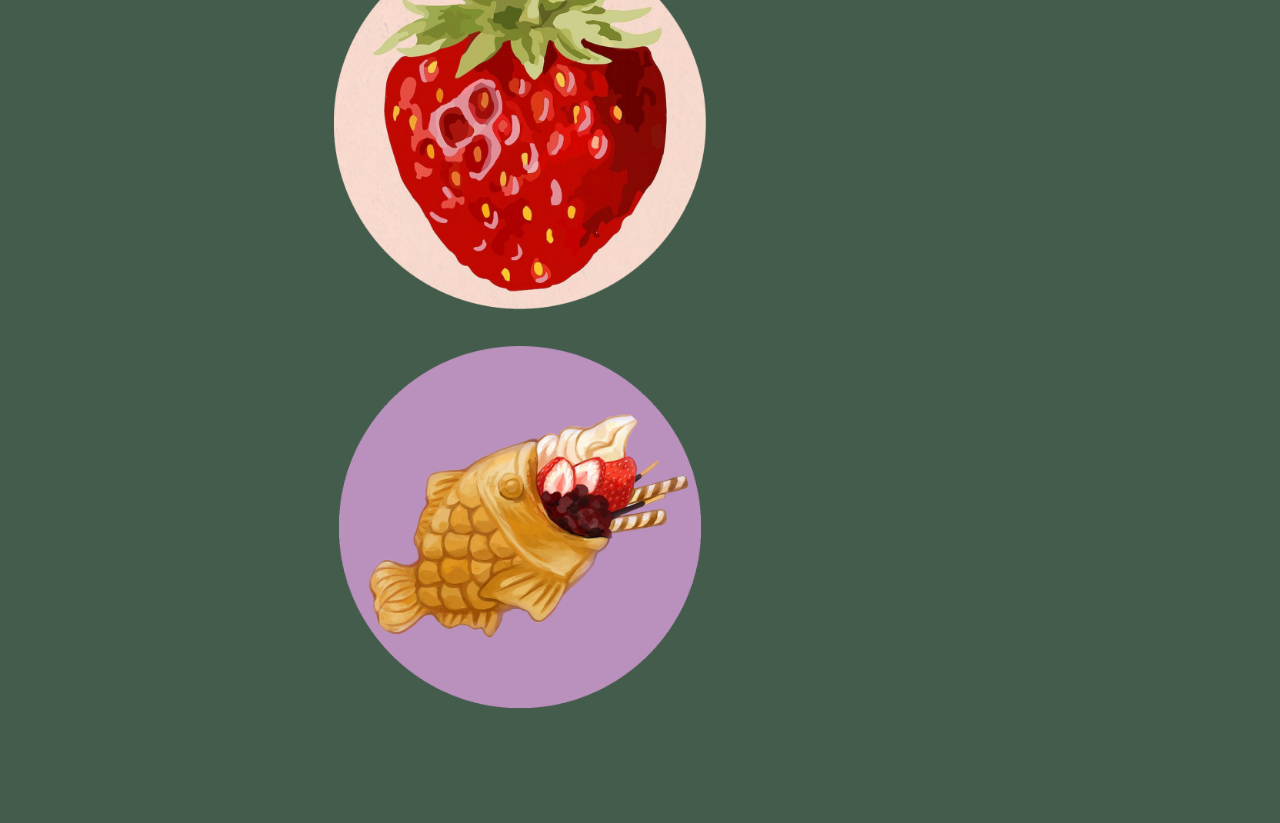
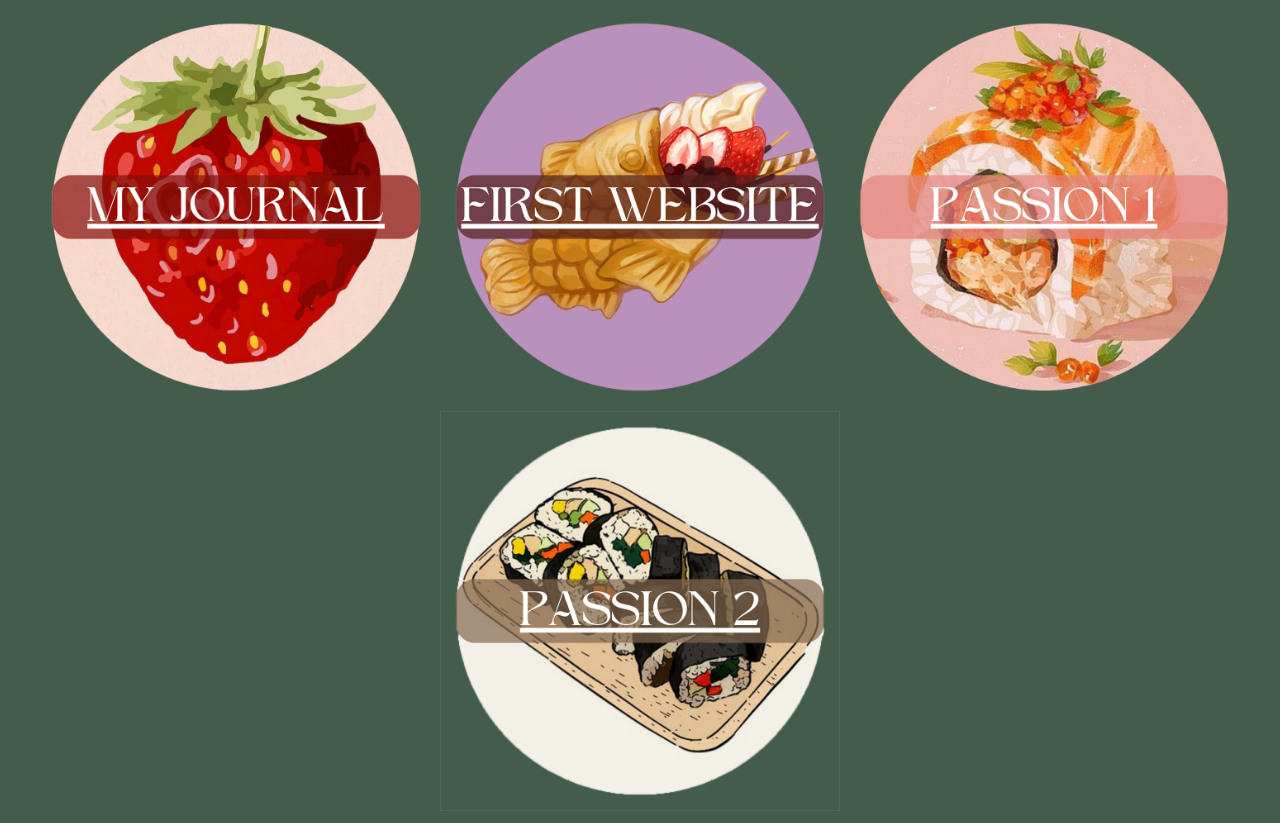
Before and after one commit to Koto009/homepage, a plain HTML site: page index.html in a window 1280 px wide. Shown: the part 73-896 px from the top of the page. Before the commit the page ends 804 px from the top, so only its background shows below. Drawn offline with Linux system fonts and the light colour scheme.

Commit message:
4 buttons in total with two links

```diff
--- a/index.html
+++ b/index.html
@@ -9,8 +9,8 @@
     <h1>Shopping List</h1>
     <!-- profile buttons -->
     <div class="items">
-        <a href="passion/homepage.html">
-            <img src="imageh/strawberry.png" width="400px">
+        <!-- <a href=""> -->
+            <img src="imageh/strawberryweb.png" width="400px">
 
 
 
@@ -18,7 +18,14 @@
         </a>
 
             <a href="first_website/index.html">
-             <img src="imageh/taiyaki.png" width="400px"></a>
+             <img src="imageh/taiyakiweb.png" width="400px"></a>
+
+             <a href="passion/homepage.html">
+             <img src="imageh/sushi.png" width="400 px">
+             </a>
+             <!-- <a href="''> -->
+             <img src="imageh/kimbab.png" width="400 px">
+             </a>
 
 
     </div>
--- a/main.css
+++ b/main.css
@@ -6,12 +6,12 @@ background-color: rgb(67, 92, 76)
 } */
 
 .items {
-    /* text-align: center; */
-    position: absolute;
+    text-align: center;
+    /* position: absolute;
     left: 50%;
     top: 50%;
     -webkit-transform: translate(-50%, -50%);
-    transform: translate(-50%, -50%);
+    transform: translate(-50%, -50%); */
 }
 
 h1{
@@ -19,10 +19,10 @@ h1{
     color: rgb(255, 255, 255);
 }
 
-.imageContainer {
+/* .imageContainer {
     width:400px;
     height:400px;
     background-size: 400px 400px;
     background-image: url("imageh/strawberry.png");
 
-}
+} */
```
Also changed, not shown: imageh/kimbab.png (added), imageh/strawberryweb.png (added), imageh/sushi.png (added), imageh/taiyakiweb.png (added).
